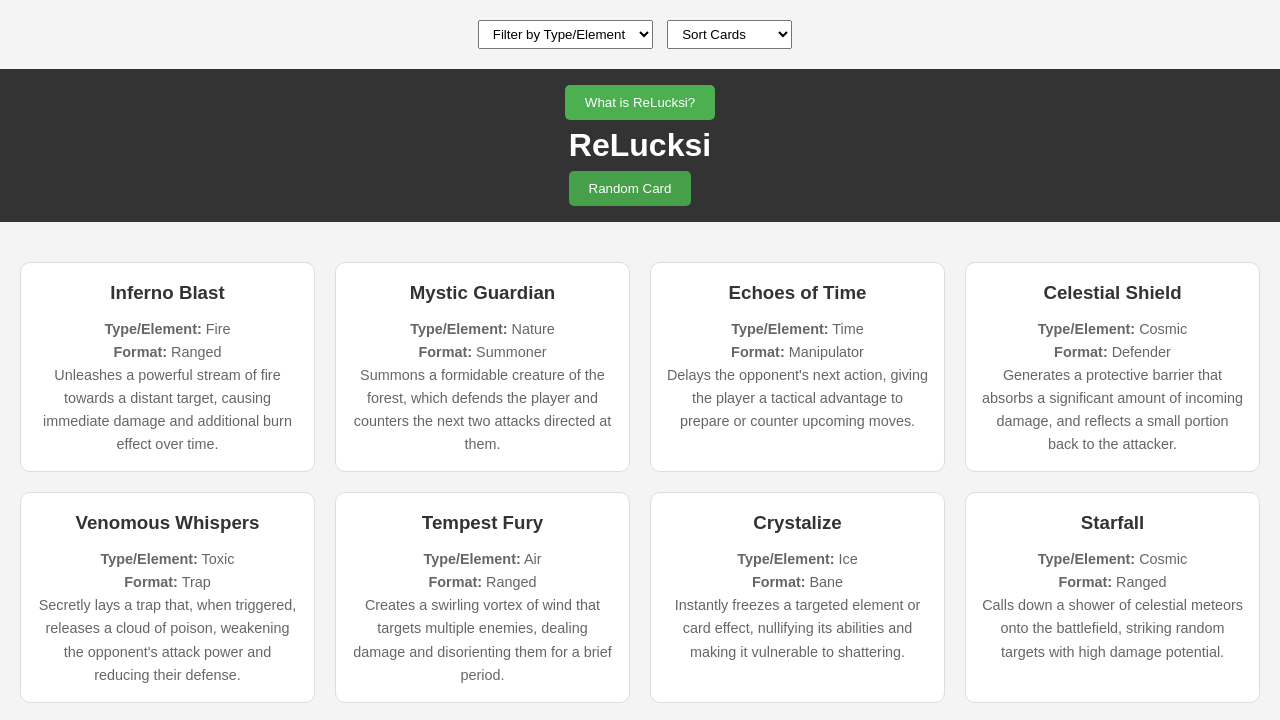
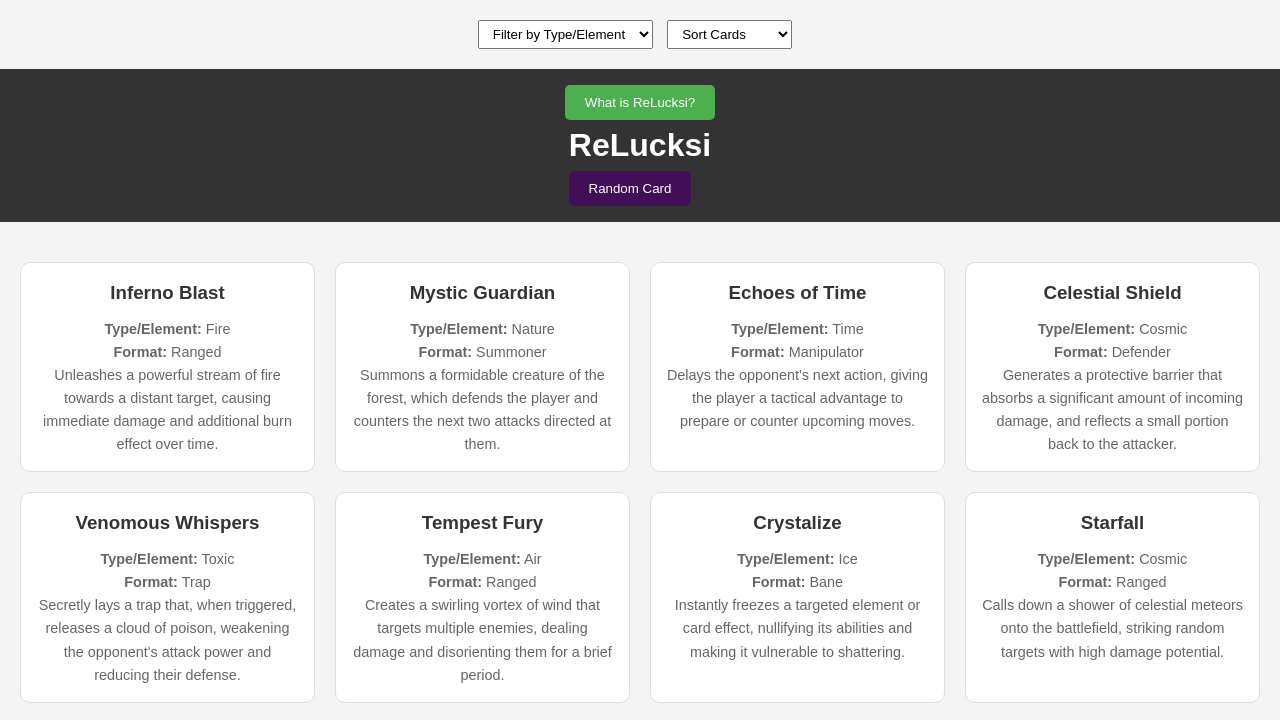
Before and after one commit to ZarielBarragen/RelucksiLibrary, a plain HTML site: page index.html in a window 1280 px wide. In both pictures the pointer is over the button "Random Card". Shown: the top 720 px of the page. Drawn offline with Linux system fonts and the light colour scheme.

Commit message:
Update styles.css

```diff
--- a/styles.css
+++ b/styles.css
@@ -115,7 +115,7 @@ main {
 }
 
 #randomCardButton:hover {
-    background-color: #45a049;
+    background-color: #420e57;
 }
 
 
```
